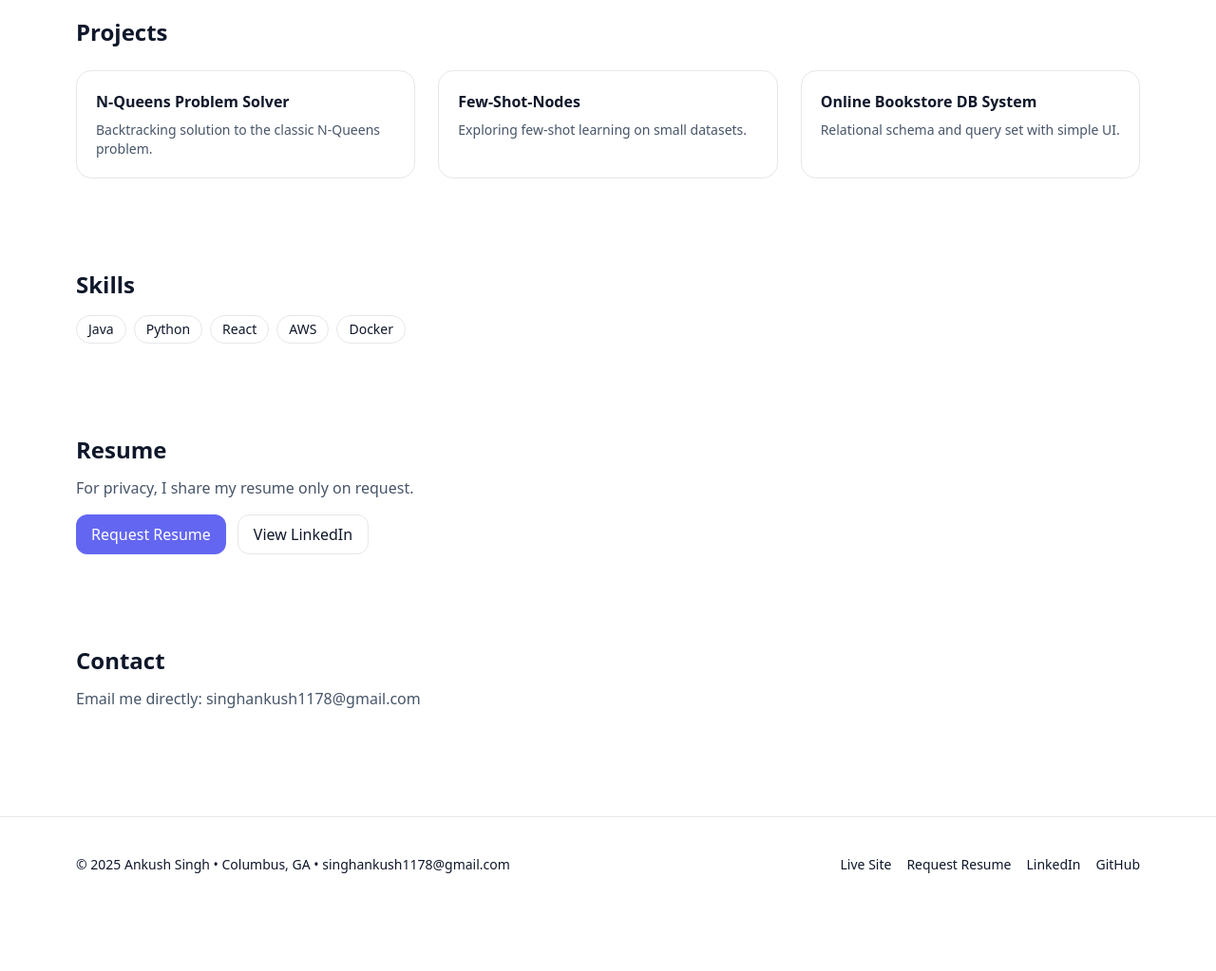
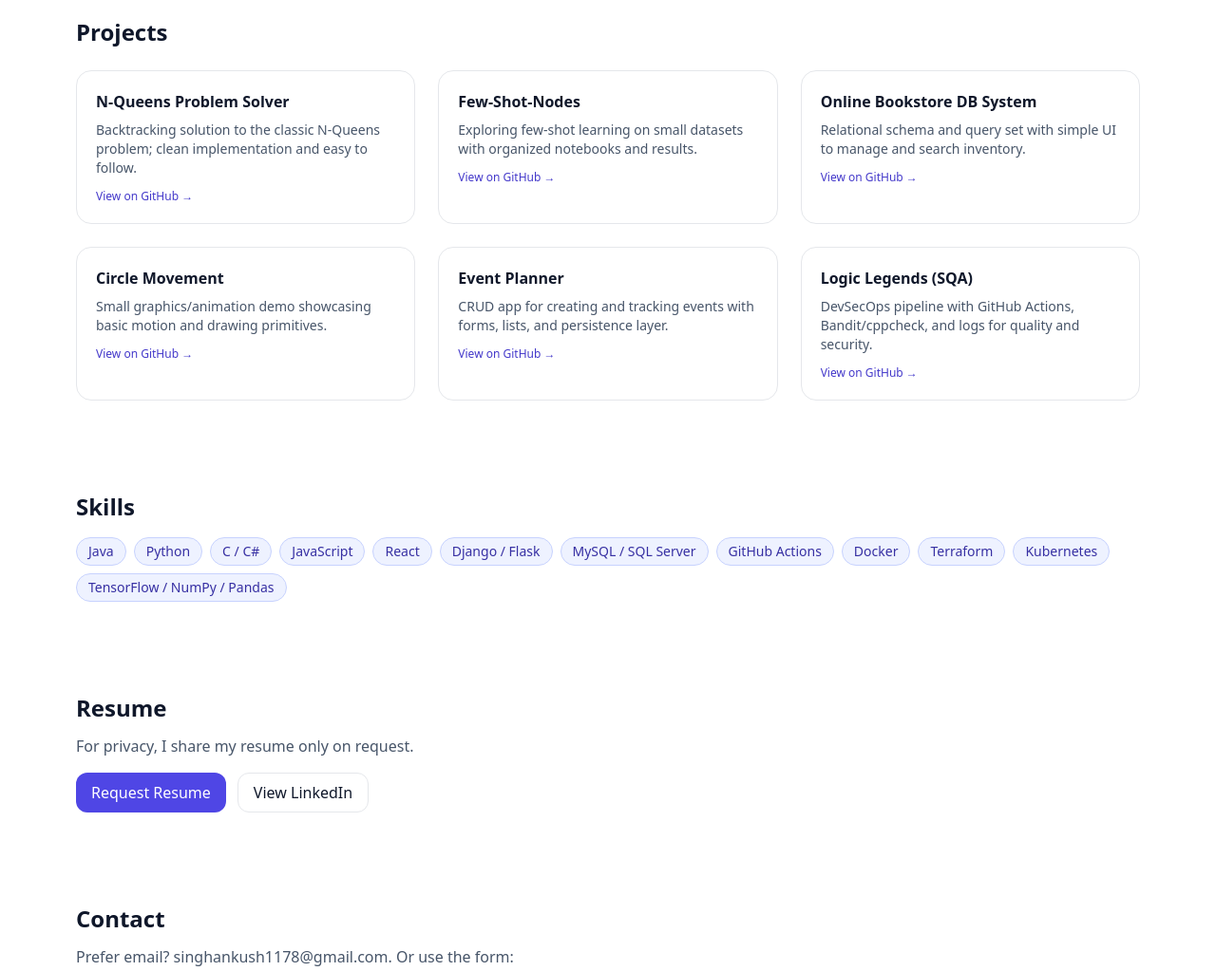
Before and after one commit to KushAnku/singhankush, a plain HTML site: page index.html in a window 1280 px wide. Shown: the part 1260-2283 px from the top of the page at 95% size. Before the commit the page ends 2221 px from the top, so only its background shows below. Drawn offline with nearby package versions, Linux system fonts and the light colour scheme.

Commit message:
Update index.html

```diff
--- a/index.html
+++ b/index.html
@@ -11,14 +11,32 @@
   <meta property="og:description" content="Software Engineer | React | Python | Databases" />
   <meta property="og:type" content="website" />
   <meta property="og:url" content="https://kushanku.github.io/singhankush/" />
-  <meta property="og:image" content="https://kushanku.github.io/singhankush/avatar.jpg" />
+  <meta property="og:image" content="https://kushanku.github.io/singhankush/og-card.png" />
   <meta name="twitter:card" content="summary_large_image" />
 
-  <!-- TailwindCSS -->
+  <!-- JSON-LD: Person schema (kept simple & accurate) -->
+  <script type="application/ld+json">
+  {
+    "@context": "https://schema.org",
+    "@type": "Person",
+    "name": "Ankush Singh",
+    "url": "https://kushanku.github.io/singhankush/",
+    "image": "https://kushanku.github.io/singhankush/avatar.jpg",
+    "jobTitle": "Software Engineer",
+    "address": {"@type": "PostalAddress", "addressLocality": "Columbus", "addressRegion": "GA", "addressCountry": "US"},
+    "sameAs": [
+      "https://www.linkedin.com/in/ankush-singh-342037193/",
+      "https://github.com/KushAnku"
+    ]
+  }
+  </script>
+
+  <!-- TailwindCSS CDN -->
   <script src="https://cdn.tailwindcss.com"></script>
   <script>
-    tailwind.config = { theme: { extend: { colors: { brand: {600:'#6366f1',700:'#4f46e5'} } } } }
+    tailwind.config = { theme: { extend: { colors: { brand: {50:'#eef2ff',100:'#e0e7ff',200:'#c7d2fe',300:'#a5b4fc',400:'#818cf8',500:'#6366f1',600:'#4f46e5',700:'#4338ca',800:'#3730a3',900:'#312e81'} } } } }
   </script>
+  <link rel="icon" href="/favicon.ico" />
   <style>
     .link{position:relative}
     .link:after{content:"";position:absolute;left:0;bottom:-2px;width:100%;height:2px;background:currentColor;transform:scaleX(0);transform-origin:left;transition:transform .25s}
@@ -26,7 +44,6 @@
   </style>
 </head>
 <body class="bg-white text-slate-900 antialiased dark:bg-slate-950 dark:text-slate-100">
-
   <!-- Header -->
   <header class="sticky top-0 z-50 backdrop-blur bg-white/70 dark:bg-slate-950/70 border-b border-slate-200/40 dark:border-slate-800">
     <div class="max-w-6xl mx-auto px-4 py-3 flex items-center justify-between">
@@ -40,11 +57,11 @@
         <a href="#contact" class="hover:text-brand-600">Contact</a>
       </nav>
       <div class="flex items-center gap-2">
-        <!-- Request Resume button -->
+        <!-- changed: resume download -> Request Resume (mailto via JS, email obfuscated) -->
         <button id="requestResumeHeader" class="px-3 py-2 rounded-xl bg-brand-600 text-white text-sm hover:bg-brand-700">
           Request Resume
         </button>
-        <button id="themeToggle" class="p-2 rounded-xl border border-slate-300/60 dark:border-slate-700">🌓</button>
+        <button id="themeToggle" class="p-2 rounded-xl border border-slate-300/60 dark:border-slate-700" aria-label="Toggle theme">🌓</button>
       </div>
     </div>
   </header>
@@ -59,7 +76,9 @@
         <div class="mt-6 flex flex-wrap gap-3">
           <a class="px-4 py-2 rounded-xl border hover:bg-slate-50 dark:hover:bg-slate-900" href="https://www.linkedin.com/in/ankush-singh-342037193/" target="_blank" rel="noopener">LinkedIn</a>
           <a class="px-4 py-2 rounded-xl border hover:bg-slate-50 dark:hover:bg-slate-900" href="https://github.com/KushAnku" target="_blank" rel="noopener">GitHub</a>
+          <!-- changed: direct mailto -> obfuscated via JS -->
           <span id="heroEmail"></span>
+          <a class="px-4 py-2 rounded-xl bg-brand-600 text-white hover:bg-brand-700" href="#contact">Contact</a>
         </div>
       </div>
       <div class="md:justify-self-end">
@@ -108,19 +127,36 @@
   <section id="projects" class="max-w-6xl mx-auto px-4 py-12">
     <h2 class="text-2xl font-bold">Projects</h2>
     <div class="mt-6 grid md:grid-cols-3 gap-6">
-      <a href="https://github.com/KushAnku/N-Queens-Problem-Solver" target="_blank" rel="noopener" class="group rounded-2xl border p-5 hover:shadow-lg">
+      <a href="https://github.com/KushAnku/N-Queens-Problem-Solver" target="_blank" rel="noopener" class="group rounded-2xl border p-5 bg-white/70 dark:bg-slate-900/50 hover:shadow-lg transition">
         <h3 class="font-semibold">N-Queens Problem Solver</h3>
-        <p class="mt-2 text-sm text-slate-600 dark:text-slate-300">Backtracking solution to the classic N-Queens problem.</p>
+        <p class="mt-2 text-sm text-slate-600 dark:text-slate-300">Backtracking solution to the classic N-Queens problem; clean implementation and easy to follow.</p>
+        <p class="mt-3 text-xs text-brand-700 group-hover:underline">View on GitHub →</p>
       </a>
-      <a href="https://github.com/KushAnku/Few-Shot-Nodes" target="_blank" rel="noopener" class="group rounded-2xl border p-5 hover:shadow-lg">
+      <a href="https://github.com/KushAnku/Few-Shot-Nodes" target="_blank" rel="noopener" class="group rounded-2xl border p-5 bg-white/70 dark:bg-slate-900/50 hover:shadow-lg transition">
         <h3 class="font-semibold">Few-Shot-Nodes</h3>
-        <p class="mt-2 text-sm text-slate-600 dark:text-slate-300">Exploring few-shot learning on small datasets.</p>
+        <p class="mt-2 text-sm text-slate-600 dark:text-slate-300">Exploring few-shot learning on small datasets with organized notebooks and results.</p>
+        <p class="mt-3 text-xs text-brand-700 group-hover:underline">View on GitHub →</p>
       </a>
-      <a href="https://github.com/KushAnku/Online-Bookstore-Database-System" target="_blank" rel="noopener" class="group rounded-2xl border p-5 hover:shadow-lg">
+      <a href="https://github.com/KushAnku/Online-Bookstore-Database-System" target="_blank" rel="noopener" class="group rounded-2xl border p-5 bg-white/70 dark:bg-slate-900/50 hover:shadow-lg transition">
         <h3 class="font-semibold">Online Bookstore DB System</h3>
-        <p class="mt-2 text-sm text-slate-600 dark:text-slate-300">Relational schema and query set with simple UI.</p>
+        <p class="mt-2 text-sm text-slate-600 dark:text-slate-300">Relational schema and query set with simple UI to manage and search inventory.</p>
+        <p class="mt-3 text-xs text-brand-700 group-hover:underline">View on GitHub →</p>
       </a>
-      <!-- Add the rest of your projects here -->
+      <a href="https://github.com/KushAnku/Circle-Movement" target="_blank" rel="noopener" class="group rounded-2xl border p-5 bg-white/70 dark:bg-slate-900/50 hover:shadow-lg transition">
+        <h3 class="font-semibold">Circle Movement</h3>
+        <p class="mt-2 text-sm text-slate-600 dark:text-slate-300">Small graphics/animation demo showcasing basic motion and drawing primitives.</p>
+        <p class="mt-3 text-xs text-brand-700 group-hover:underline">View on GitHub →</p>
+      </a>
+      <a href="https://github.com/KushAnku/Event-Planner" target="_blank" rel="noopener" class="group rounded-2xl border p-5 bg-white/70 dark:bg-slate-900/50 hover:shadow-lg transition">
+        <h3 class="font-semibold">Event Planner</h3>
+        <p class="mt-2 text-sm text-slate-600 dark:text-slate-300">CRUD app for creating and tracking events with forms, lists, and persistence layer.</p>
+        <p class="mt-3 text-xs text-brand-700 group-hover:underline">View on GitHub →</p>
+      </a>
+      <a href="https://github.com/KushAnku/Logic-Legends-Fall2024-SQA" target="_blank" rel="noopener" class="group rounded-2xl border p-5 bg-white/70 dark:bg-slate-900/50 hover:shadow-lg transition">
+        <h3 class="font-semibold">Logic Legends (SQA)</h3>
+        <p class="mt-2 text-sm text-slate-600 dark:text-slate-300">DevSecOps pipeline with GitHub Actions, Bandit/cppcheck, and logs for quality and security.</p>
+        <p class="mt-3 text-xs text-brand-700 group-hover:underline">View on GitHub →</p>
+      </a>
     </div>
   </section>
 
@@ -130,66 +166,86 @@
     <div class="mt-4 flex flex-wrap gap-2 text-sm">
       <span class="px-3 py-1 rounded-full bg-brand-50 text-brand-800 border border-brand-200">Java</span>
       <span class="px-3 py-1 rounded-full bg-brand-50 text-brand-800 border border-brand-200">Python</span>
+      <span class="px-3 py-1 rounded-full bg-brand-50 text-brand-800 border border-brand-200">C / C#</span>
+      <span class="px-3 py-1 rounded-full bg-brand-50 text-brand-800 border border-brand-200">JavaScript</span>
       <span class="px-3 py-1 rounded-full bg-brand-50 text-brand-800 border border-brand-200">React</span>
-      <span class="px-3 py-1 rounded-full bg-brand-50 text-brand-800 border border-brand-200">AWS</span>
+      <span class="px-3 py-1 rounded-full bg-brand-50 text-brand-800 border border-brand-200">Django / Flask</span>
+      <span class="px-3 py-1 rounded-full bg-brand-50 text-brand-800 border border-brand-200">MySQL / SQL Server</span>
+      <span class="px-3 py-1 rounded-full bg-brand-50 text-brand-800 border border-brand-200">GitHub Actions</span>
       <span class="px-3 py-1 rounded-full bg-brand-50 text-brand-800 border border-brand-200">Docker</span>
+      <span class="px-3 py-1 rounded-full bg-brand-50 text-brand-800 border border-brand-200">Terraform</span>
+      <span class="px-3 py-1 rounded-full bg-brand-50 text-brand-800 border border-brand-200">Kubernetes</span>
+      <span class="px-3 py-1 rounded-full bg-brand-50 text-brand-800 border border-brand-200">TensorFlow / NumPy / Pandas</span>
     </div>
   </section>
 
   <!-- Resume -->
   <section id="resume" class="max-w-6xl mx-auto px-4 py-12">
     <h2 class="text-2xl font-bold">Resume</h2>
+    <!-- changed: privacy-safe resume request -->
     <p class="mt-3 text-slate-600 dark:text-slate-300">For privacy, I share my resume only on request.</p>
     <div class="mt-4 flex gap-3">
       <button id="requestResumeSection" class="px-4 py-2 rounded-xl bg-brand-600 text-white hover:bg-brand-700">Request Resume</button>
-      <a href="https://www.linkedin.com/in/ankush-singh-342037193/" target="_blank" class="px-4 py-2 rounded-xl border hover:bg-slate-50 dark:hover:bg-slate-900">View LinkedIn</a>
+      <a href="https://www.linkedin.com/in/ankush-singh-342037193/" target="_blank" rel="noopener" class="px-4 py-2 rounded-xl border hover:bg-slate-50 dark:hover:bg-slate-900">View LinkedIn</a>
     </div>
+    <!-- removed the iframe that pointed to resume.pdf to avoid 404 -->
   </section>
 
   <!-- Contact -->
   <section id="contact" class="max-w-6xl mx-auto px-4 py-12">
     <h2 class="text-2xl font-bold">Contact</h2>
     <p class="mt-3 text-slate-600 dark:text-slate-300">
-      Email me directly: <span id="contactEmail"></span>
+      Prefer email? <span id="contactEmail" class="link"></span>. Or use the form:
     </p>
+    <form action="https://formspree.io/f/mzzagabv" method="POST" class="mt-6 grid gap-4 max-w-xl">
+      <input class="px-4 py-3 rounded-xl border bg-white/80 dark:bg-slate-900/50" type="text" name="name" placeholder="Your name" required />
+      <input class="px-4 py-3 rounded-xl border bg-white/80 dark:bg-slate-900/50" type="email" name="email" placeholder="Your email" required />
+      <textarea class="px-4 py-3 rounded-xl border bg-white/80 dark:bg-slate-900/50" name="message" rows="5" placeholder="Message" required></textarea>
+      <button class="px-4 py-3 rounded-xl bg-brand-600 text-white hover:bg-brand-700" type="submit">Send</button>
+    </form>
   </section>
 
   <!-- Footer -->
-  <footer class="border-t mt-16">
+  <footer class="border-t border-slate-200/60 dark:border-slate-800 mt-16">
     <div class="max-w-6xl mx-auto px-4 py-10 text-sm flex flex-col md:flex-row items-center justify-between gap-4">
       <p>© <span id="y"></span> Ankush Singh • Columbus, GA • <span id="footerEmail"></span></p>
       <div class="flex items-center gap-4">
         <a class="link" href="https://kushanku.github.io/singhankush/">Live Site</a>
+        <!-- changed: footer Resume link -> Request Resume -->
         <a class="link" id="requestResumeFooter" href="#">Request Resume</a>
-        <a class="link" href="https://www.linkedin.com/in/ankush-singh-342037193/" target="_blank">LinkedIn</a>
-        <a class="link" href="https://github.com/KushAnku" target="_blank">GitHub</a>
+        <a class="link" href="https://www.linkedin.com/in/ankush-singh-342037193/" target="_blank" rel="noopener">LinkedIn</a>
+        <a class="link" href="https://github.com/KushAnku" target="_blank" rel="noopener">GitHub</a>
       </div>
     </div>
   </footer>
 
-  <!-- Scripts -->
   <script>
-    // Email obfuscation
-    const user = "singhankush1178";
-    const domain = "gmail.com";
-    const email = `${user}@${domain}`;
+    // Email obfuscation (no plain email in HTML)
+    const u = "singhankush1178";
+    const d = "gmail.com";
+    const email = `${u}@${d}`;
 
-    // Insert clickable emails
-    document.getElementById("heroEmail").innerHTML = `<a class="px-4 py-2 rounded-xl border hover:bg-slate-50 dark:hover:bg-slate-900" href="mailto:${email}">Email</a>`;
-    document.getElementById("contactEmail").innerHTML = `<a href="mailto:${email}" class="link">${email}</a>`;
-    document.getElementById("footerEmail").innerHTML = `<a href="mailto:${email}" class="link">${email}</a>`;
+    // Insert email links at runtime
+    document.getElementById("heroEmail").innerHTML =
+      `<a class="px-4 py-2 rounded-xl border hover:bg-slate-50 dark:hover:bg-slate-900" href="mailto:${email}">Email</a>`;
+    document.getElementById("contactEmail").innerHTML =
+      `<a href="mailto:${email}">${email}</a>`;
+    document.getElementById("footerEmail").innerHTML =
+      `<a class="link" href="mailto:${email}">Email</a>`;
 
-    // Resume request
-    function openResumeEmail() {
+    // “Request Resume” buttons -> prefilled mailto
+    function openResumeEmail(){
       const subject = encodeURIComponent("Request for Resume");
-      const body = encodeURIComponent("Hi Ankush,\n\nI'd like to request your resume.\n\nName:\nCompany:\nRole:\nHow I found you:\n");
+      const body = encodeURIComponent(
+        "Hi Ankush,\n\nI'd like to request your resume.\n\nName:\nCompany:\nRole:\nHow we found you:\n"
+      );
       window.location.href = `mailto:${email}?subject=${subject}&body=${body}`;
     }
-    document.getElementById('requestResumeHeader')?.addEventListener('click', openResumeEmail);
-    document.getElementById('requestResumeSection')?.addEventListener('click', openResumeEmail);
-    document.getElementById('requestResumeFooter')?.addEventListener('click', (e)=>{ e.preventDefault(); openResumeEmail(); });
+    document.getElementById("requestResumeHeader")?.addEventListener("click", openResumeEmail);
+    document.getElementById("requestResumeSection")?.addEventListener("click", openResumeEmail);
+    document.getElementById("requestResumeFooter")?.addEventListener("click", (e)=>{ e.preventDefault(); openResumeEmail(); });
 
-    // Theme toggle
+    // Theme toggle + year
     const btn = document.getElementById('themeToggle');
     const prefersDark = window.matchMedia('(prefers-color-scheme: dark)').matches;
     if(localStorage.theme === 'dark' || (!('theme' in localStorage) && prefersDark)){
```
